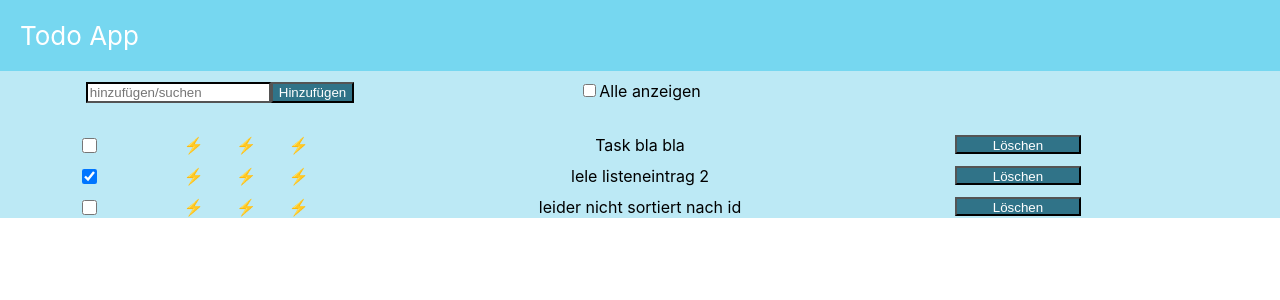
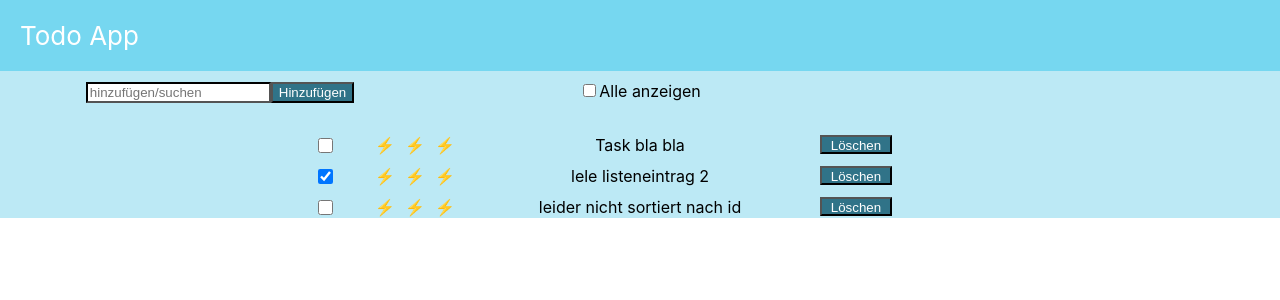
Before and after one commit to pirminbleiker/Web_Engineering_1, a React (Create React App) app: page / in a window 1280 px wide. Shown: the top 300 px of the page. Built offline with nearby package versions, Linux system fonts and the light colour scheme.

Commit message:
task css edited

```diff
--- a/src/components/Controlpanel.css
+++ b/src/components/Controlpanel.css
@@ -3,4 +3,7 @@
     display: grid;
     grid-template-columns: 1fr 1fr 1fr;
     grid-template-rows: 1fr 1fr;
+    grid-template-areas:
+    'nil input-field nil1'
+    'nil2 show-all nil3';
   }
--- a/src/components/Task.css
+++ b/src/components/Task.css
@@ -1,10 +1,10 @@
 .task{
     display: grid;
     margin: 10px;
-    grid-template-columns: 1fr 1fr 4fr 2fr;
+    grid-template-columns: 3fr 1fr 1fr 4fr 2fr 3fr;
     grid-template-rows: 1fr;
     grid-template-areas:
-    'checkbox priority text delete';
+    'none checkbox priority text delete none1';
 }
 
 .grid__checkbox{
```
